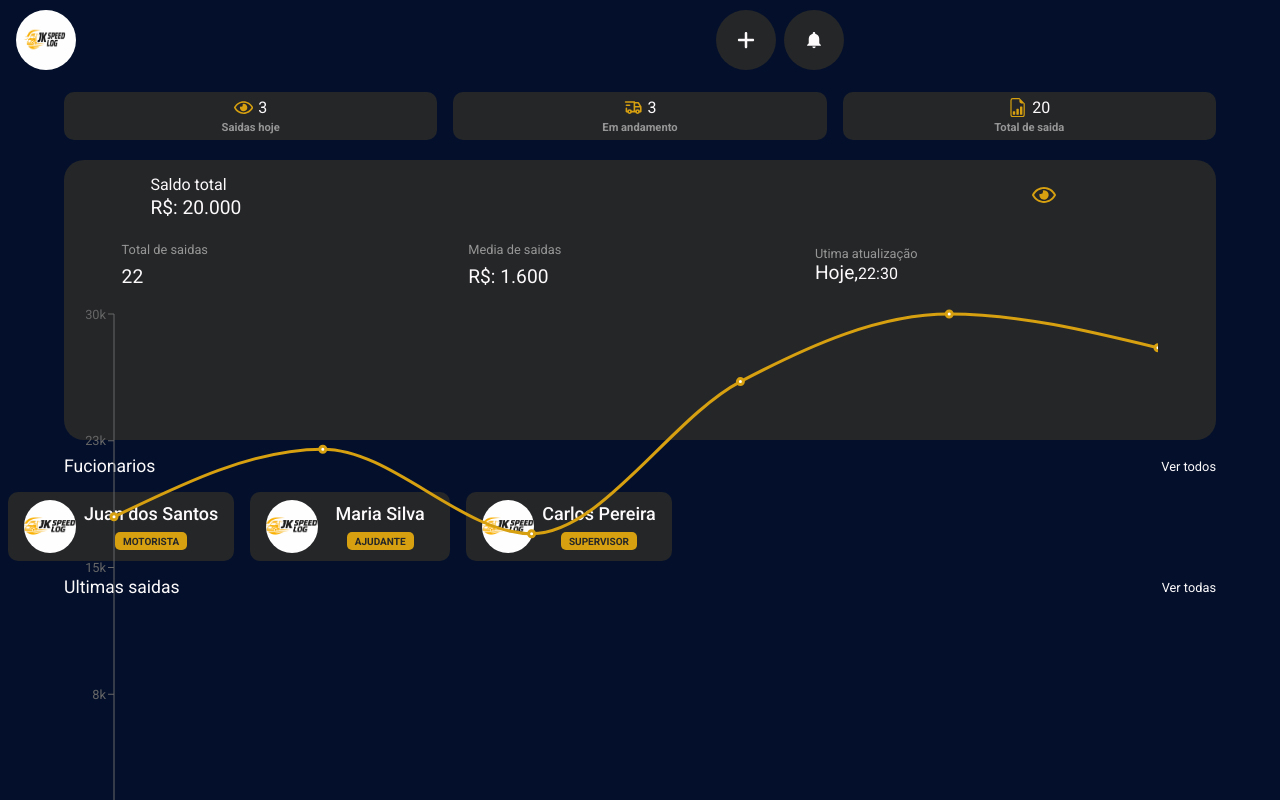
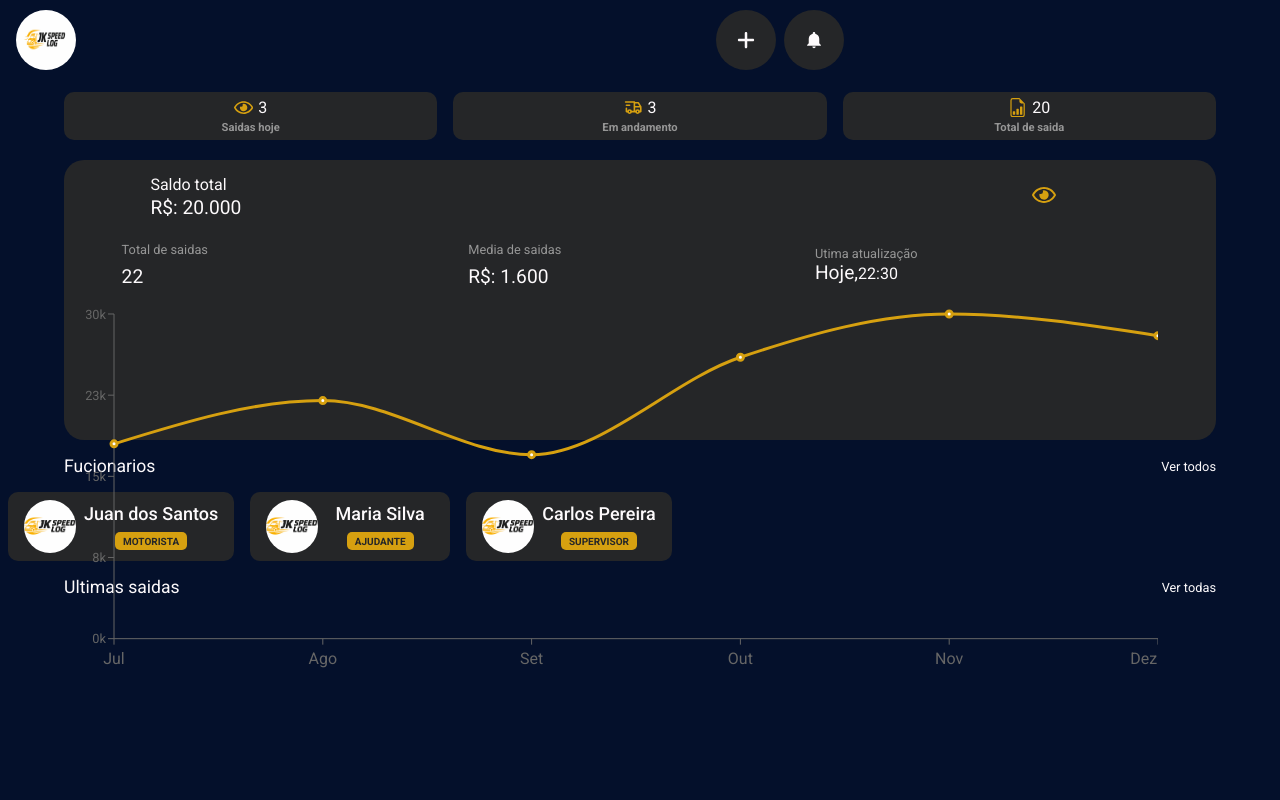
Before and after one commit to yagorodrigues2023/jkspeedlog, a React (Vite) app: page /#/home in a window 1280 px wide. Built offline with nearby package versions, Linux system fonts and the light colour scheme.

Commit message:
New Version

```diff
--- a/src/components/ui/grafico/index.jsx
+++ b/src/components/ui/grafico/index.jsx
@@ -18,7 +18,7 @@ const data = [
 export function GraficoLinha() {
   return (
 
-    <ResponsiveContainer width="95%" aspect={2 / 1}>
+    <ResponsiveContainer width="95%" aspect={3 / 1}>
       <LineChart
         data={data}
         margin={{ top: 10, right: 0, left: 0, bottom: 0 }}
```
